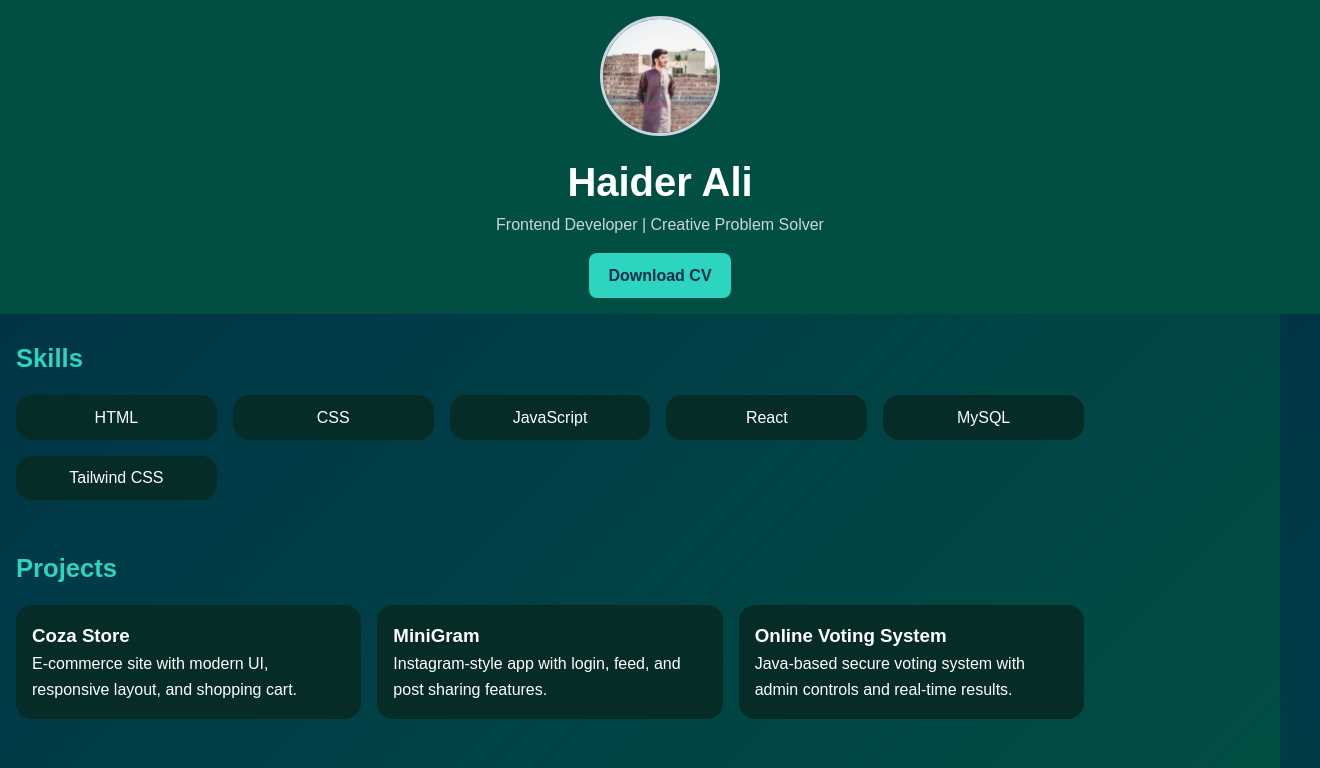
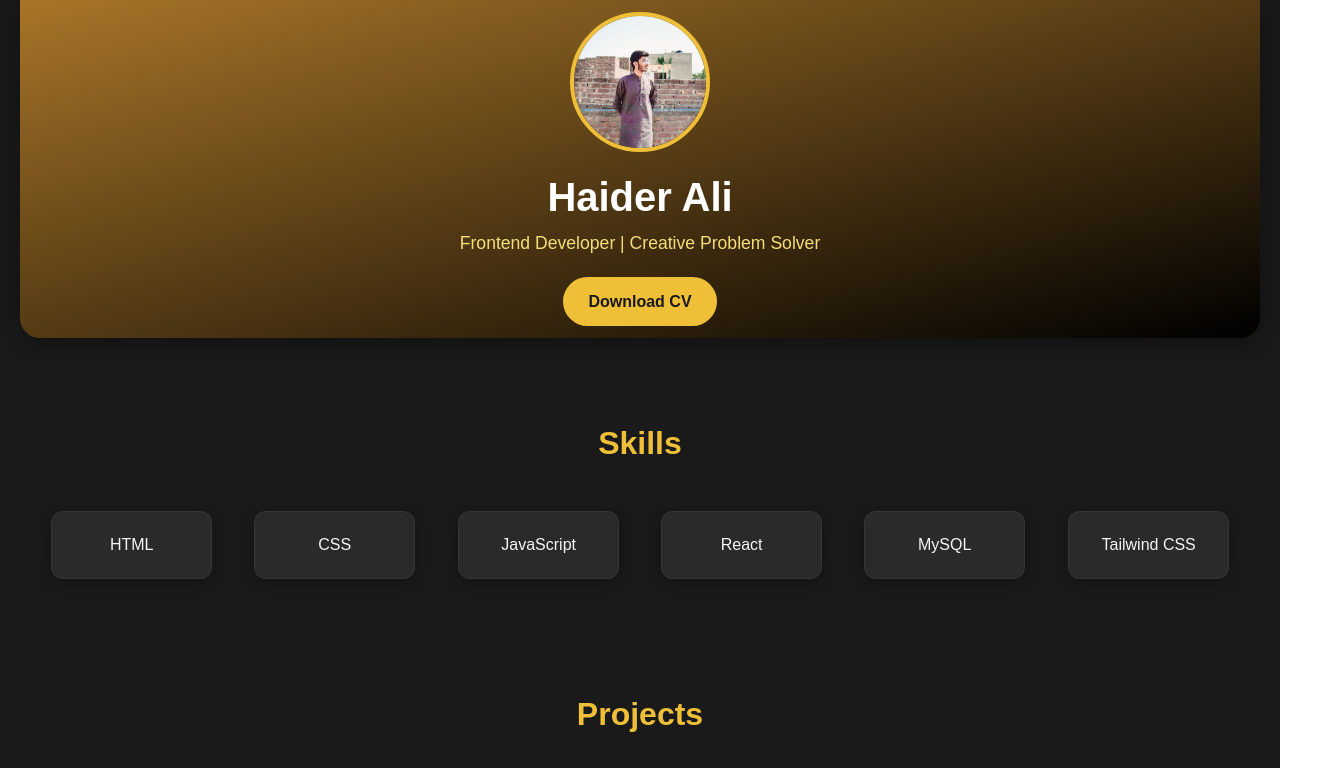
Before and after one commit to haiderali21p/haider-portfolio, a React (Vite) app: page / in a window 1280 px wide. Shown: the top 768 px of the page, 1320 px wide, since content can reach past the window. Built offline with nearby package versions, Linux system fonts and the light colour scheme.

Commit message:
Updated portfolio with new changes

```diff
--- a/src/App.css
+++ b/src/App.css
@@ -1,3 +1,6 @@
+/* =====================
+   Global Styles
+===================== */
 * {
   margin: 0;
   padding: 0;
@@ -6,65 +9,82 @@
 
 body {
   font-family: 'Poppins', sans-serif;
-  background: linear-gradient(135deg, #003049, #014f43); /* dark blue to green */
-  color: white;
   line-height: 1.6;
-  overflow-x: hidden;
+  background-color: #1a1a1a; /* dark base for modern look */
+  color: #f5f5f5;
 }
 
-header {
-  width: 120%;
-  padding: 1rem 1rem;
-  background-color: #014f43;
+html {
+  scroll-behavior: smooth;
+}
+
+.App {
+  max-width: 100%;
+  margin: auto;
+  padding: 0 20px;
+}
+
+/* =====================
+   Header
+===================== */
+.header {
+  /* width: 100vw; */
+    /* border-radius: 20px 20px 0 0; */
+  /* margin-left: calc(-50vw + 50%); */
+  padding: 12px 12px;
+  background: linear-gradient(to bottom right,  #a87528, #000000);
+  color: #fff;
   text-align: center;
-  animation: fadeInDown 1s ease-out;
+  border-radius: 0 0 20px 20px;
+  box-shadow: 0 4px 20px rgba(0,0,0,0.4);
+}
+
+.profile-pic {
+  width: 140px;
+  height: 140px;
+  border-radius: 50%;
+  border: 4px solid #EFBF38;
+  object-fit: cover;
+  margin-bottom: 15px;
+}
+
+.header h1 {
+  font-size: 2.5rem;
+  margin-bottom: 10px;
+  font-weight: 700;
+}
+
+.header p {
+  font-size: 1.1rem;
+  margin-bottom: 20px;
+  color: #f5de7a;
 }
 
 .download-btn {
   display: inline-block;
-  margin-top: 1rem;
-  padding: 0.6rem 1.2rem;
-  background-color: #2dd4bf;
-  color: #003049;
-  font-weight: bold;
-  border-radius: 8px;
+  background: #EFBF38;
+  color: #1a1a1a;
+  padding: 12px 25px;
+  border-radius: 30px;
+  font-weight: 600;
   text-decoration: none;
-  transition: background-color 0.3s ease;
+  transition: 0.3s;
 }
 
 .download-btn:hover {
-  background-color: #2dd4bf;
-
+  background: #AA4C0A;
+  color: #fff;
 }
 
-
-header h1 {
-  font-size: 2.5rem;
-  margin-bottom: 0.5rem;
-}
-
-header p {
-  font-size: 1rem;
-  color: #cbd5e1;
-}
-
-.profile-pic {
-  width: 120px;
-  height: 120px;
-  object-fit: cover;
-  border-radius: 50%;
-  border: 3px solid #cbd5e1;
-  margin-bottom: 1rem;
-}
-
-/* Section Layout */
+/* =====================
+   Sections
+===================== */
 section {
-  padding: 1.5rem 1rem;
-  max-width: 1100px;
-  margin: auto;
+  margin: 60px 0;
   opacity: 0;
-  transform: translateY(50px);
-  transition: all 0.6s ease-in-out;
+  transform: translateY(40px);
+  transition: all 0.6s ease;
+  padding: 20px;
 }
 
 section.visible {
@@ -72,108 +92,147 @@ section.visible {
   transform: translateY(0);
 }
 
-h2 {
-  font-size: 1.6rem;
-  margin-bottom: 1rem;
-  color: #2dd4bf;
+section h2 {
+  font-size: 2rem;
+  text-align: center;
+  margin-bottom: 30px;
+  color: #EFBF38;
+  position: relative;
 }
 
-/* Skills Section */
-.skills {
+/* section h2::after {
+  content: '';
+  width: 60px;
+  height: 3px;
+  background: #E08600;
+  display: block;
+  margin: 10px auto 0;
+  border-radius: 2px;
+} */
+
+/* =====================
+   Cards
+===================== */
+.skills, .projects {
   display: grid;
-  grid-template-columns: repeat(auto-fit, minmax(170px, 1fr));
-  gap: 1rem;
-  text-align: center;
+  grid-template-columns: repeat(auto-fit, minmax(180px, 1fr));
+  gap: 20px;
 }
 
-.skills .card {
-  padding: 0.6rem;
-  font-size: 1rem;
-
-}
-
-/* Projects Section (default spacing retained) */
-.projects {
-  display: grid;
-  grid-template-columns: repeat(auto-fit, minmax(200px, 1fr));
-  gap: 1rem;
-}
-
-/* Experience Section – tighter spacing between cards */
-#experience .card {
-  margin-bottom: 1rem;
-}
-
-/* Contact Section – tighter space */
-#contact .card {
-  padding: 1rem;
-}
-
-/* All Cards */
 .card {
-  background: #062c27;
-  padding: 1rem;
-  border-radius: 1rem;
-  transition: transform 0.3s;
+  background: #2a2a2a;
+  padding: 20px;
+  margin: 11px;
+  border-radius: 12px;
+  border: 1px solid rgba(255,255,255,0.05);
+  box-shadow: 0 4px 15px rgba(0,0,0,0.3);
+  text-align: center;
+  transition: transform 0.3s, box-shadow 0.3s, background 0.3s;
 }
 
 .card:hover {
-  transform: scale(1.03);
+  transform: translateY(-5px);
+  box-shadow: 0 6px 20px rgba(0,0,0,0.5);
+  background: #3a3a3a;
 }
 
-/* Footer */
-footer {
-  width: 120%;
-  padding: 1.5rem;
-  text-align: center;
-  background-color: #062c27;
-
+.card h3 {
+  margin-bottom: 10px;
+  color: #EFBF38;
 }
 
-a {
-  color: #006aff;
+.card p {
+  font-size: 0.95rem;
+  color: #ddd;
+}
+.projects{
+  background: linear-gradient(to bottom left,  #a87528, #000000);
+  border-radius: 12px;
+}
+/* =====================
+   Contact Section
+===================== */
+#contact .card {
+  background: #2a2a2a;
+}
+
+#contact a {
+  color: #EFBF38;
   text-decoration: none;
 }
 
-html, body {
+#contact a:hover {
 
-  width: 100%;
-  margin: 0;
-  padding: 0;
-  box-sizing: border-box;
-  font-family: 'Poppins', sans-serif;
-  background: linear-gradient(135deg, #003049, #014f43); /* example */
-  background-size: cover;
-  background-repeat: no-repeat;
-  background-attachment: fixed; /* keeps background in place on scroll */
+  color: #E08600;
+  text-decoration: underline;
 }
 
-
-
-@media (max-width: 768px) {
-  header h1 {
-    font-size: 2rem;
+/* =====================
+   Footer
+===================== */
+footer {
+  background: linear-gradient(to bottom right,  #a87528, #000000);
+  text-align: center;
+  padding: 20px;
+  /* width: 100%; */
+  /* background: #763A12; */
+  color: #fff;
+  margin-top: 50px;
+  border-radius: 20px 20px 0 0;
+}
+/* =====================
+   Animation Keyframes
+===================== */
+@keyframes fadeInUp {
+  0% {
+    opacity: 0;
+    transform: translateY(30px);
   }
-
-  section {
-    padding: 1.5rem 0.75rem;
-  }
-
-  .card {
-    padding: 0.75rem;
-  }
-}
-
-
-
-
-@keyframes fadeInDown {
-  from {
-    opacity: 0;
-    transform: translateY(-20px);
-  }
-  to {
+  100% {
     opacity: 1;
     transform: translateY(0);
   }
 }
+
+@keyframes scaleIn {
+  0% {
+    opacity: 0;
+    transform: scale(0.9);
+  }
+  100% {
+    opacity: 1;
+    transform: scale(1);
+  }
+}
+
+/* =====================
+   Section Animation
+===================== */
+section.visible {
+  animation: fadeInUp 0.8s ease forwards;
+}
+
+/* =====================
+   Card Animation
+===================== */
+.card {
+  background: #2a2a2a;
+  padding: 20px;
+  margin: 11px;
+  border-radius: 12px;
+  border: 1px solid rgba(255,255,255,0.05);
+  box-shadow: 0 4px 15px rgba(0,0,0,0.3);
+  text-align: center;
+  transform: translateY(20px);
+  opacity: 0;
+  animation: scaleIn 0.6s ease forwards;
+  animation-delay: var(--delay, 0s);
+  transition: transform 0.3s, box-shadow 0.3s, background 0.3s;
+}
+
+/* Hover effect */
+.card:hover {
+  transform: translateY(-5px) scale(1.03);
+  box-shadow: 0 6px 20px rgba(0,0,0,0.5);
+  background: #3a3a3a;
+}
--- a/src/App.jsx
+++ b/src/App.jsx
@@ -61,8 +61,16 @@ const App = () => {
       {
         title: "Online Voting System",
         desc: "Java-based secure voting system with admin controls and real-time results."
+      },
+      {
+        title: "To-Do List App (Simple Version)",
+        desc: "A simple To-Do List App built using HTML, CSS, and JavaScript. Users can add new tasks, delete existing ones, and mark tasks as done for better task management."
+      },
+      {
+        title: "Simple Calculator",
+        desc: "A basic Calculator built with HTML, CSS, and JavaScript. It supports addition, subtraction, multiplication, and division using interactive buttons and input fields for easy calculations."
       }
-          ].map(project => (
+    ].map((project) => (
       <div className="card" key={project.title}>
         <h3>{project.title}</h3>
         <p>{project.desc}</p>
@@ -103,7 +111,7 @@ const App = () => {
       </section>
 
       <footer>
-        <p>&copy; 2025 Haider Ali All Right Reserved.</p>
+        <p>&copy; 2025 Haider Ali | All Right Reserved.</p>
       </footer>
     </div>
   );
```
Also changed, not shown: 1 other file (tests, documents, lock files or other folders). Lines whose indentation alone changed are shown as unchanged.
